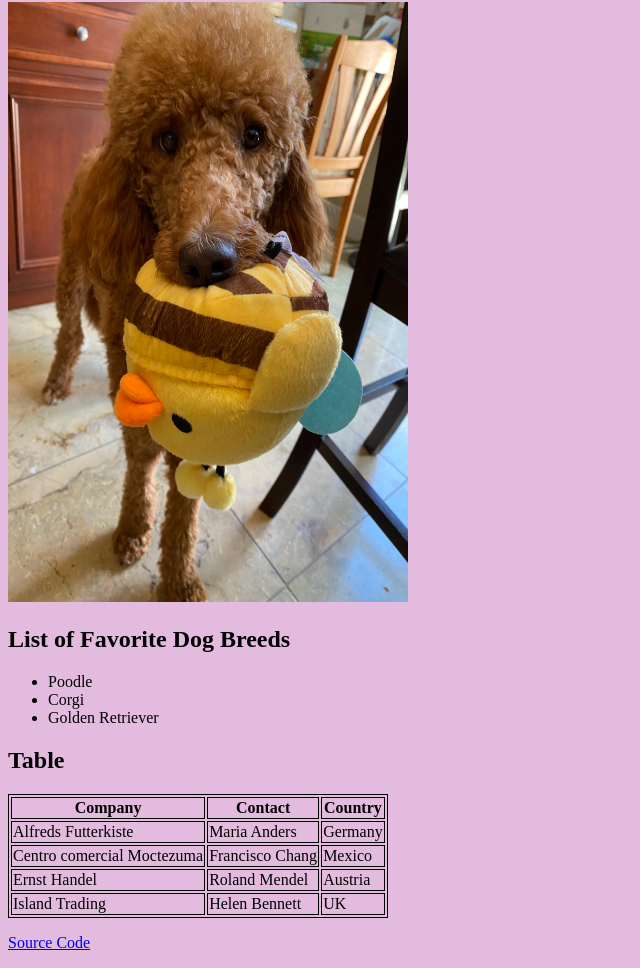
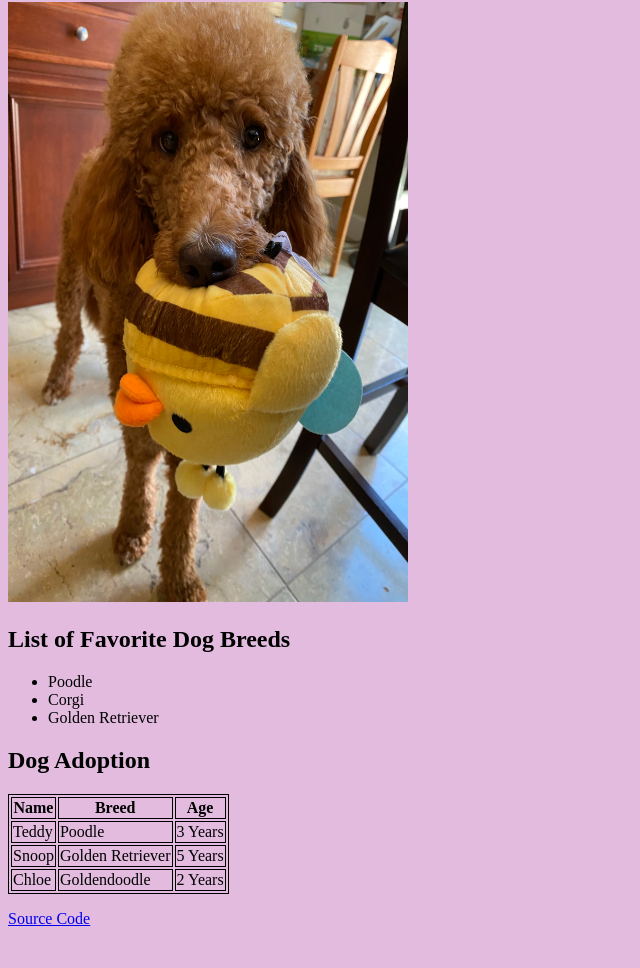
Before and after one commit to cindy126/cindy126.github.io, a plain HTML site: page index.html in a window 1280 px wide. Shown: the part 78-1046 px from the top of the page, without its empty margins (0-640 px from the left). After the commit the page ends 1022 px from the top, so only its background shows below. Drawn offline with Linux system fonts and the light colour scheme.

Commit message:
edited table

```diff
--- a/index.html
+++ b/index.html
@@ -17,33 +17,29 @@
   <li>Golden Retriever</li>
 </ul>
 
-<h2>Table</h2>
+<h2>Dog Adoption</h2>
 <table>
   <tr>
-    <th>Company</th>
-    <th>Contact</th>
-    <th>Country</th>
+    <th>Name</th>
+    <th>Breed</th>
+    <th>Age</th>
   </tr>
   <tr>
-    <td>Alfreds Futterkiste</td>
-    <td>Maria Anders</td>
-    <td>Germany</td>
+    <td>Teddy</td>
+    <td>Poodle</td>
+    <td>3 Years</td>
   </tr>
   <tr>
-    <td>Centro comercial Moctezuma</td>
-    <td>Francisco Chang</td>
-    <td>Mexico</td>
+    <td>Snoop</td>
+    <td>Golden Retriever</td>
+    <td>5 Years</td>
   </tr>
   <tr>
-    <td>Ernst Handel</td>
-    <td>Roland Mendel</td>
-    <td>Austria</td>
+    <td>Chloe</td>
+    <td>Goldendoodle</td>
+    <td>2 Years</td>
   </tr>
-  <tr>
-    <td>Island Trading</td>
-    <td>Helen Bennett</td>
-    <td>UK</td>
-  </tr>
+
 
 </table>
 
```
